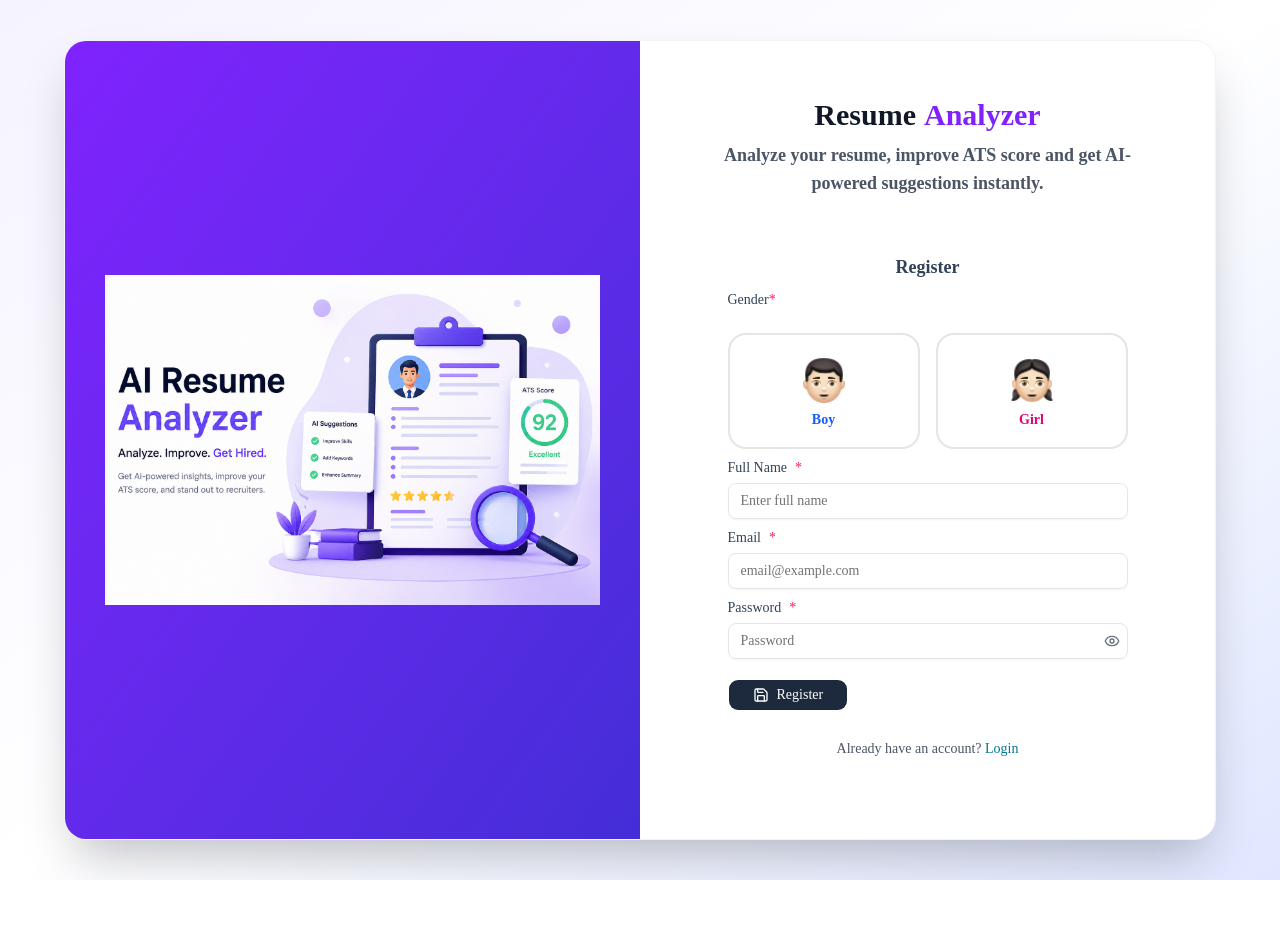
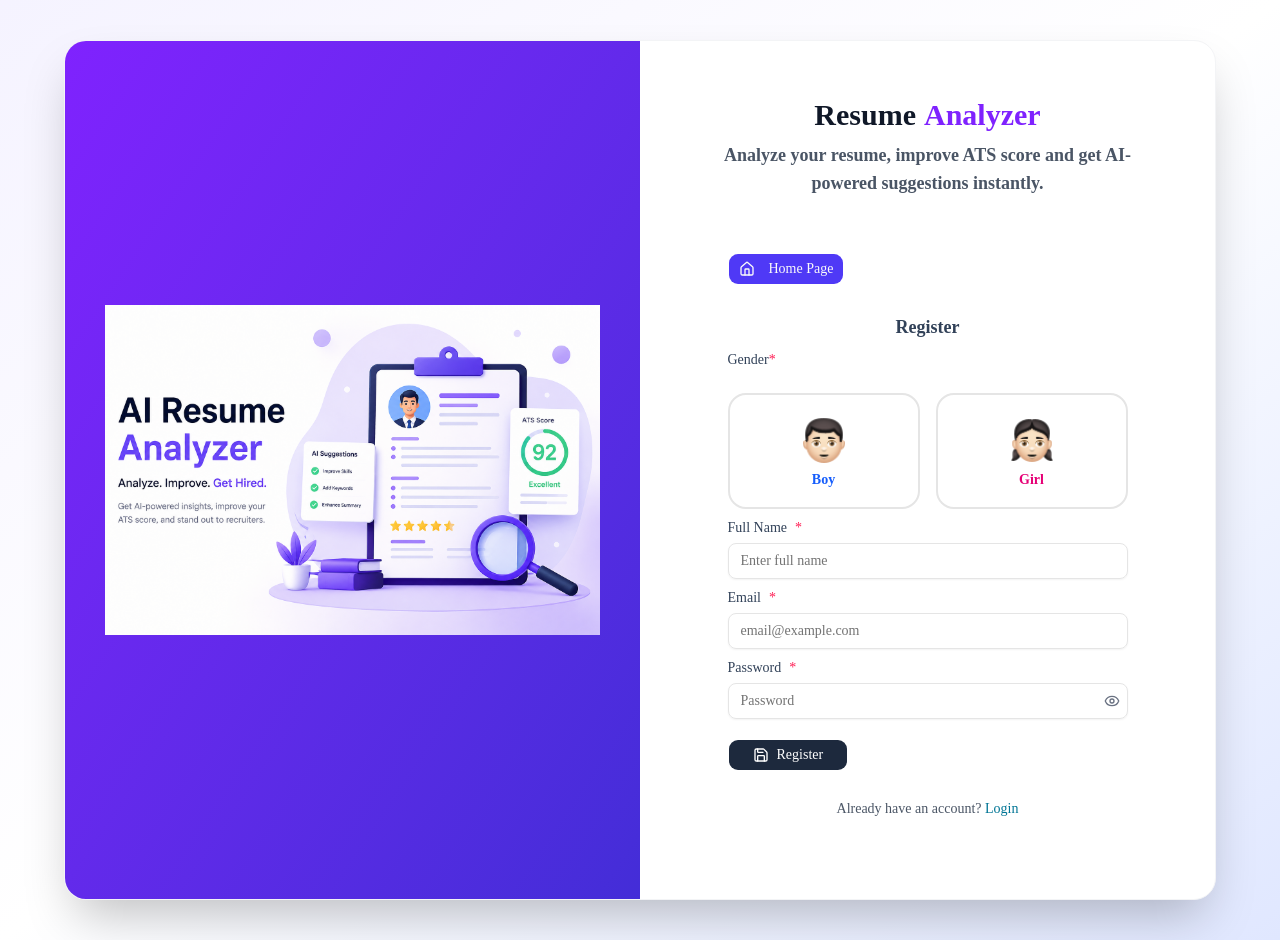
Before and after one commit to sahibcoder/Resume-Analyzer-2026, a Next.js app: page /register in a window 1280 px wide. Before the commit the page ends 880 px from the top, so only its background shows below. Built offline with nearby package versions, Linux system fonts and the light colour scheme.

Commit message:
home page button add into regiter and login page

```diff
--- a/src/components/auth/LoginForm.jsx
+++ b/src/components/auth/LoginForm.jsx
@@ -11,6 +11,8 @@ import { Label } from "@/components/ui/label";
 import { toast } from "sonner";
 import Link from "next/link";
 import { signIn, getSession } from "next-auth/react";
+import { Home } from "lucide-react";
+
 
 const LoginForm = () => {
   const router = useRouter();
@@ -61,14 +63,28 @@ const LoginForm = () => {
   };
 
   return (
+
+
+
     <div className="bg-white rounded-md p-6">
       <Formik
         initialValues={initialValues}
         validationSchema={validationSchema}
         onSubmit={handleSubmit}
       >
+
         {({ isSubmitting }) => (
+
           <Form className="flex  flex-col gap-3">
+            <div className="self-start mb-4">
+  <Link href="/">
+    <Button className="bg-indigo-600 hover:bg-indigo-700 cursor-pointer">
+      <Home className="w-4 h-4 mr-2" />
+      Home Page
+    </Button>
+  </Link>
+</div>
+
             {/* Login*/}
             <div className="sm:col-span-2">
               <h3 className="text-lg font-semibold text-slate-700">Login</h3>
--- a/src/components/auth/RegisterForm.jsx
+++ b/src/components/auth/RegisterForm.jsx
@@ -12,6 +12,7 @@ import { toast } from "sonner";
 import Link from "next/link";
 import { RadioGroup, RadioGroupItem } from "@/components/ui/radio-group";
 import Image from "next/image";
+import { Home } from "lucide-react";
 
 const RegisterForm = () => {
   const router = useRouter();
@@ -59,11 +60,18 @@ const RegisterForm = () => {
       >
         {({ isSubmitting, values, setFieldValue }) => (
           <Form className="flex flex-col gap-3">
+            {/* home page button */}
+            <div className="self-start mb-4">
+              <Link href="/">
+                <Button className="bg-indigo-600 hover:bg-indigo-700 cursor-pointer">
+                  <Home className="w-4 h-4 mr-2" />
+                  Home Page
+                </Button>
+              </Link>
+            </div>
             {/* Heading */}
             <div className="flex justify-center items-center">
-              <h3 className="text-lg font-semibold text-slate-700">
-                Register
-              </h3>
+              <h3 className="text-lg font-semibold text-slate-700">Register</h3>
             </div>
 
             {/* Gender */}
@@ -100,11 +108,10 @@ const RegisterForm = () => {
                     <Image
                       src="/boy.png"
                       alt="boy"
-                       priority
-                     width={50}
-                     height={50}
+                      priority
+                      width={50}
+                      height={50}
                       draggable={false}
-
                     />
 
                     <span className="font-semibold text-blue-600">Boy</span>
@@ -134,10 +141,9 @@ const RegisterForm = () => {
                       src="/girl.png"
                       alt="girl"
                       priority
-                     width={50}
-                     height={50}
+                      width={50}
+                      height={50}
                       draggable={false}
-
                     />
 
                     <span className="font-semibold text-pink-600">Girl</span>
```
